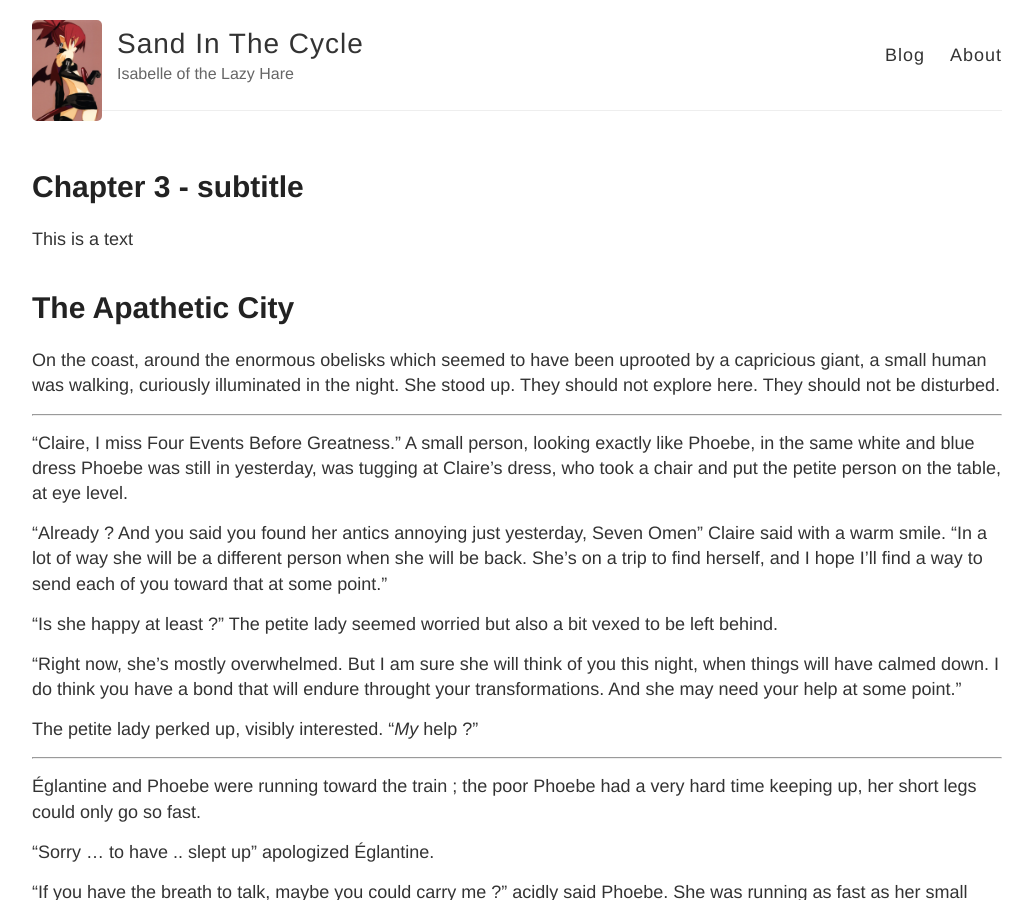
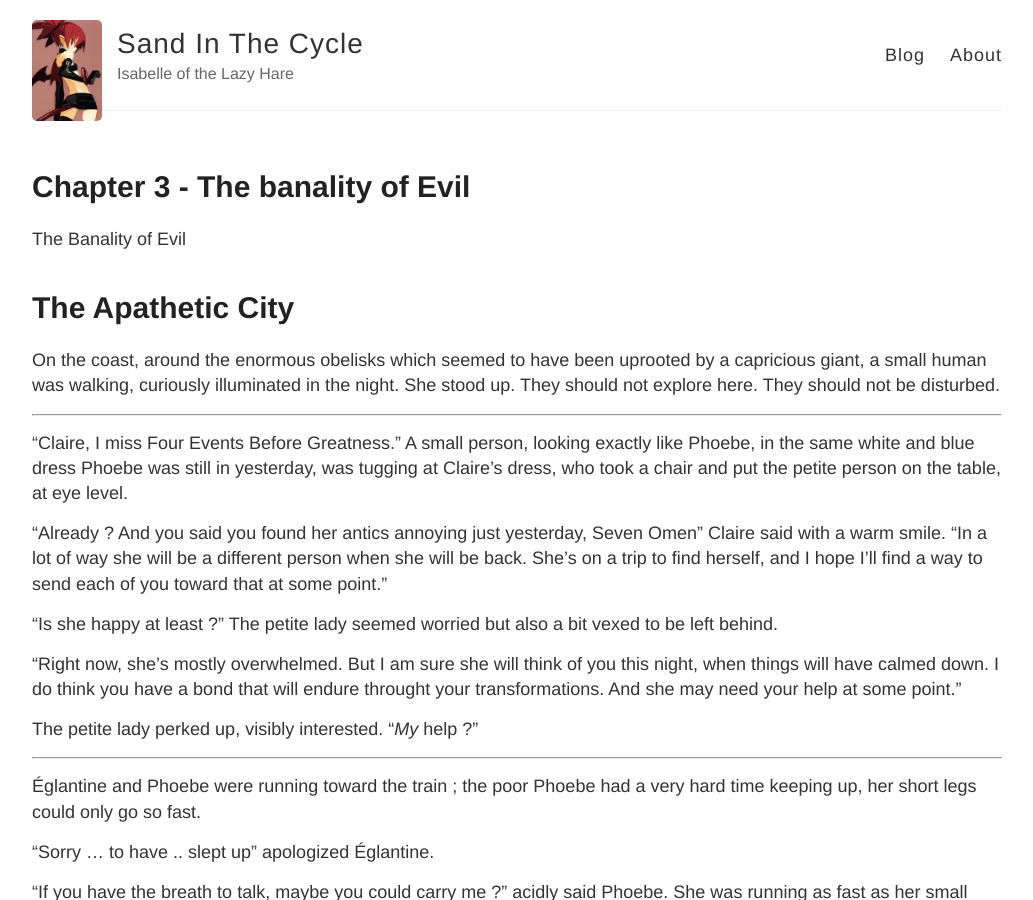
Before and after one commit to TheLazyHase/TheLazyHase.github.io, a Jekyll site: the page built from _posts/2026-05-09-chapter-3.md, in a window 1280 px wide and 900 px high. Shown: the whole window, without its empty margins (123-1156 px from the left). Built offline with Jekyll 4.4.1, drawn with Linux system fonts in a browser that asks for light colours; comment, search, counter and statistics services are not loaded.

Commit message:
Oops added chapter title

```diff
--- a/_posts/2026-05-09-chapter-3.md
+++ b/_posts/2026-05-09-chapter-3.md
@@ -1,10 +1,10 @@
 ---
 layout: post
 comments: true
-title: Chapter 3 - subtitle
+title: Chapter 3 - The banality of Evil
 ---
 
-This is a text
+The Banality of Evil
 
 The Apathetic City
 ==================
```
